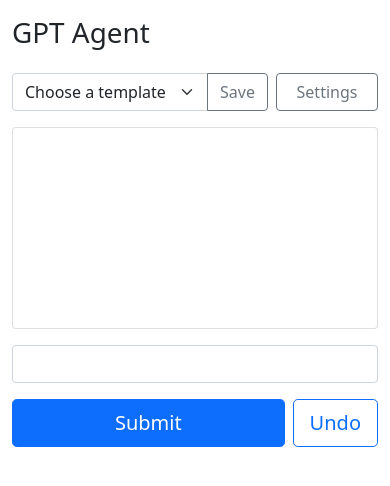
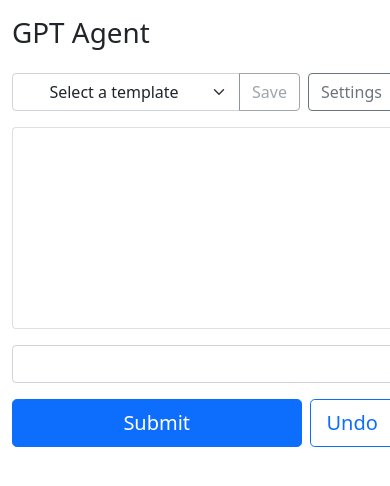
Before and after one commit to njbbaer/gpt-engine, a Flask app: page / in a window 390 px wide. Shown: the top 486 px of the page. Run offline with Flask 2, Linux system fonts and the light colour scheme; parts of the project's set-up code (start-up, migrations or seed data) failed here and were passed over; some libraries are stand-ins or nearby versions.

Commit message:
Improve dropdown & switch from camelcase to dashes

```diff
--- a/gpt_agent/static/script.js
+++ b/gpt_agent/static/script.js
@@ -2,13 +2,13 @@ let lastPrompt = '';
 let lastInput = '';
 
 // Submit an API request
-$('#submitButton').click(() => {
-  lastPrompt = $('#promptField').text();
-  lastInput = $('#inputField').val();
+$('#submit-button').click(() => {
+  lastPrompt = $('#prompt-field').text();
+  lastInput = $('#input-field').val();
   const request_body = getRequestBody();
   appendPrompt(getFieldValue('input_prefix'));
-  appendPrompt($('#inputField').val());
-  $('#inputField').val('');
+  appendPrompt($('#input-field').val());
+  $('#input-field').val('');
   fetch('/api', {
     method: 'POST',
     headers: {
@@ -34,22 +34,30 @@ $('#submitButton').click(() => {
   });
 });
 
-$('#undoButton').click(() => {
-  $('#promptField').text(lastPrompt);
-  $('#inputField').val(lastInput);
+$('#undo-button').click(() => {
+  $('#prompt-field').text(lastPrompt);
+  $('#input-field').val(lastInput);
 });
 
 // Toggle the visibility of a field
-$('.toggleField').bind('click initialize', event => {
+$('.toggle-field').bind('click initialize', event => {
   const button = $(event.currentTarget);
-  const paramField = $(`.paramField[name="${button.attr('name')}"]`);
+  const paramField = $(`.param-field[name="${button.attr('name')}"]`);
   toggleField(button, paramField)
 })
 
 // Toggle the visibility of settings
-$('#settingsButton').bind('click initialize', event => {
+$('#settings-button').bind('click initialize', event => {
   toggleField($(event.currentTarget), $(`#settings`));
 })
+
+// Set the current template
+$('#template-select a').click(event => {
+  console.log('test')
+  const selectedTemplate = $(event.currentTarget).text();
+  $('#template-button').text(selectedTemplate);
+});
+
 
 const flashError = (message) => {
   const alert = $('.alert');
@@ -62,22 +70,22 @@ const flashError = (message) => {
 const getRequestBody = () => {
   const requestBody = {
     'engine': getFieldValue('engine') || 'text-davinci-002',
-    'prompt': $('#promptField').text(),
+    'prompt': $('#prompt-field').text(),
     'max_tokens': parseInt(getFieldValue('max_tokens')),
     'temperature': parseFloat(getFieldValue('temperature')),
     'stop': (getFieldValue('stop') || null)?.split(','),
   };
-  requestBody['prompt'] += getFieldValue('input_prefix') + $('#inputField').val() + getFieldValue('output_prefix');
+  requestBody['prompt'] += getFieldValue('input_prefix') + $('#input-field').val() + getFieldValue('output_prefix');
   return requestBody
 }
 
 const appendPrompt = (text) => {
-  $('#promptField').text($('#promptField').text() + text);
+  $('#prompt-field').text($('#prompt-field').text() + text);
 }
 
 const getFieldValue = (key) => {
-  if ($(`.toggleField[name=${key}]`).hasClass('active')) {
-    return $(`.paramField[name=${key}]`).find('input').val().replace('\\n', '\n');
+  if ($(`.toggle-field[name=${key}]`).hasClass('active')) {
+    return $(`.param-field[name=${key}]`).find('input').val().replace('\\n', '\n');
   } else {
     return '';
   }
--- a/gpt_agent/static/style.css
+++ b/gpt_agent/static/style.css
@@ -6,40 +6,40 @@
   display: none;
 }
 
-.paramField {
+.param-field {
   display: none;
 }
 
-#promptField {
+#prompt-field {
   white-space: pre-wrap;
   padding: 10px;
   min-height: 200px;
 }
 
-#promptField:focus {
+#prompt-field:focus {
   outline: 0px solid transparent;
 }
 
-#submitButton {
+#submit-button {
   width: 10rem;
 }
 
-#settingsButton {
-  width: 10rem;
+#template-input-group {
+  width: 18rem;
 }
 
-@media screen and (max-width: 768px) {
-  #submitButton {
+@media screen and (max-width: 576px) {
+  #submit-button {
     width: 100%;
   }
 
-  #settingsButton {
+  #settings-button {
     width: auto;
     flex-grow: 1;
   }
 }
 
-#fieldsFlexBox {
+#fields-flexbox {
   display: flex;
   flex-wrap: wrap;
   gap: 0.5rem;
--- a/gpt_agent/templates/index.html
+++ b/gpt_agent/templates/index.html
@@ -15,28 +15,30 @@
       <div class="alert alert-danger" role="alert"></div>
       <h1>GPT Agent</h1>
       <div class="d-flex gap-2">
-        <div class="input-group" style="width: 16rem">
-          <select class="form-select">
-            <option selected>Choose a template</option>
-            <option value="chat">Chat</option>
-          </select>
-          <button class="btn btn-outline-secondary" type="button">Save</button>
+        <div class="input-group" id="template-input-group">
+          <button class="form-select flex-grow-1 text-nowrap" type="button" id="template-button" data-bs-toggle="dropdown">
+            Select a template
+          </button>
+          <ul class="dropdown-menu" id="template-select">
+            <li><a class="dropdown-item">Chat</a></li>
+          </ul>
+          <button class="btn btn-outline-secondary" type="button" disabled>Save</button>
         </div>
-        <button id="settingsButton" class="btn bg-white text-secondary border-secondary" type="button" data-bs-toggle="button">
+        <button id="settings-button" class="btn bg-white text-secondary border-secondary" type="button" data-bs-toggle="button">
           Settings
         </button>
       </div>
       <div class="collapse" id="settings">
         <div class="card card-body">
-          <div id="fieldsFlexBox">
+          <div id="fields-flexbox">
             {% for field in param_fields %}
-              <button class="toggleField btn btn-sm bg-white text-secondary border-secondary" type="button" data-bs-toggle="button" name="{{ field.key }}">
+              <button class="toggle-field btn btn-sm bg-white text-secondary border-secondary" type="button" data-bs-toggle="button" name="{{ field.key }}">
                 {{ field.label }}
               </button>
             {% endfor %}
           </div>
           {% for field in param_fields %}
-            <div class="paramField row mt-2" name="{{ field.key }}">
+            <div class="param-field row mt-2" name="{{ field.key }}">
               <label class="col-12 col-md-3 col-lg-2 col-form-label">
                 {{ field.label }}
               </label>
@@ -48,14 +50,13 @@
         </div>
       </div>
       <div class="card">
-        <div id="promptField" class="card-body" contenteditable="plaintext-only"></div>
+        <div id="prompt-field" class="card-body" contenteditable="plaintext-only"></div>
       </div>
-      <input id="inputField" type="text" class="form-control">
+      <input id="input-field" type="text" class="form-control">
       <div class="d-flex gap-2">
-        <button id="submitButton" class="btn btn-lg btn-primary">Submit</button>
-        <button id="undoButton" class="btn btn-lg btn-outline-primary">Undo</button>
+        <button id="submit-button" class="btn btn-lg btn-primary">Submit</button>
+        <button id="undo-button" class="btn btn-lg btn-outline-primary">Undo</button>
       </div>
-      <h4><span id="costEstimate"></span></h4>
     </div>
     <script src="https://code.jquery.com/jquery-3.6.0.min.js" integrity="sha256-/xUj+3OJU5yExlq6GSYGSHk7tPXikynS7ogEvDej/m4=" crossorigin="anonymous"></script>
     <script src="https://cdn.jsdelivr.net/npm/@popperjs/core@2.10.2/dist/umd/popper.min.js" integrity="sha384-7+zCNj/IqJ95wo16oMtfsKbZ9ccEh31eOz1HGyDuCQ6wgnyJNSYdrPa03rtR1zdB" crossorigin="anonymous"></script>
```
